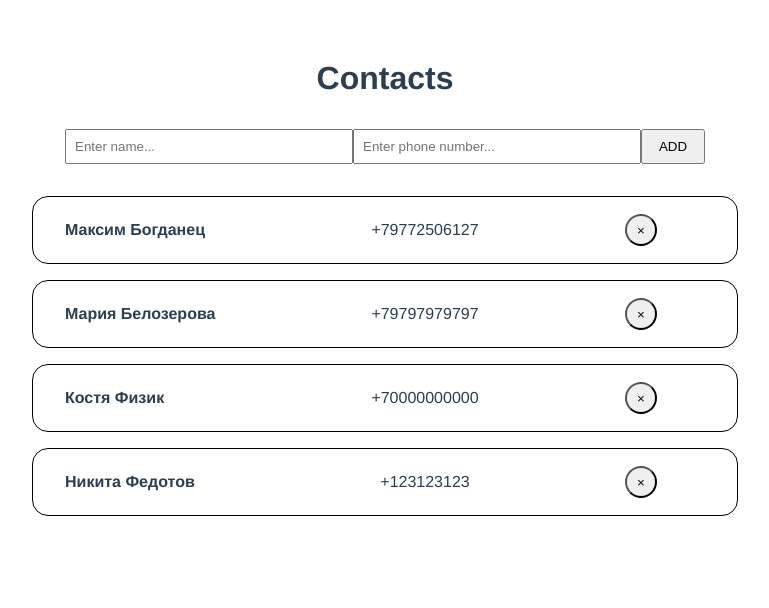
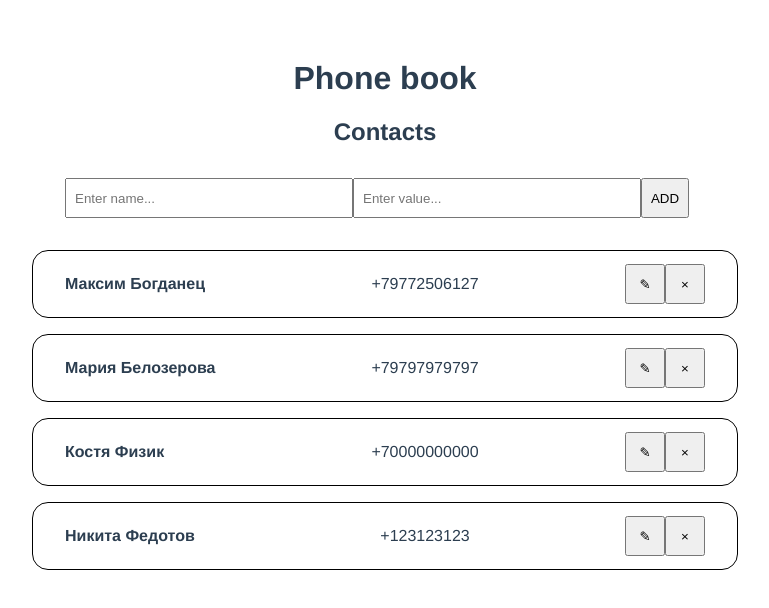
Before and after one commit to FFFFFFear1/vue-test, a Vue app: page / in a window 1280 px wide. Shown: the top 608 px of the page, without its empty margins (255-1024 px from the left). Built offline with nearby package versions, Linux system fonts and the light colour scheme.

Commit message:
new logic

```diff
--- a/src/App.vue
+++ b/src/App.vue
@@ -1,17 +1,35 @@
 <template>
   <div id="app">
-    <ContactsPage/>
+    <h1>Phone book</h1>
+    <ContactsPage v-if="item === null" @open-contact="openContact" />
+    <!-- <ContactPage v-bind:item="item" /> -->
   </div>
 </template>
 
 <script>
-import ContactsPage from "@/components/ContactsPage"
+import ContactsPage from "@/components/ContactsPage";
+import ContactPage from "@/components/ContactPage";
 export default {
-  name: 'App',
+  name: "App",
+  data() {
+    return {
+      item: null,
+    };
+  },
+  methods: {
+    openContact(item) {
+      console.log(item);
+      for (key in item) {
+        console.log(key);
+        console.log(item[key]);
+      }
+    },
+  },
   components: {
-    ContactsPage
-  }
-}
+    ContactsPage,
+    ContactPage,
+  },
+};
 </script>
 
 <style>
--- a/src/components/ContactItem.vue
+++ b/src/components/ContactItem.vue
@@ -5,7 +5,7 @@
             <p>{{item.number}}</p>
         </span>
         <div class="item-btns">
-          <!-- <button @click="print()">&#9998;</button>   -->
+          <button @click="print()">&#9998;</button>
           <button v-on:click="$emit('show-modal', item.id)">&times;</button>
         </div>
         <!-- <button @click="$emit('remove-contact', item.id)"> &times;</button>   -->
--- /dev/null
+++ b/src/components/ContactPage.vue
@@ -0,0 +1,73 @@
+<template>
+  <div>
+    <h2 class="title">Contact</h2>
+    <AddFlied @add="addField" />
+    <List
+      v-bind:items="item"
+      v-bind:type="(type = 'contact')"
+      @remove="removeField"
+    />
+    <!-- v-on:open-contact="openContact"/> -->
+  </div>
+</template>
+
+<script>
+import AddFlied from "@/components/common/AddFlied";
+import List from "@/components/common/List";
+
+export default {
+  data() {
+    return {
+      item: this.item,
+      type: "",
+    };
+  },
+  props: {
+    item: {
+      required: true,
+    },
+  },
+  methods: {
+    removeField(info) {
+      this.item = this.item.filter((i) => i.name != info.name);
+    },
+    addField(field) {
+      this.item.push({ name: field.name, value: field.value });
+    },
+  },
+  components: {
+    List,
+    AddFlied,
+  },
+};
+</script>
+
+<style scoped>
+li {
+  display: flex;
+  justify-content: space-between;
+  margin: 1rem auto;
+  width: 40rem;
+  padding: 0.5rem 2rem;
+  border: 1px solid black;
+  border-radius: 1rem;
+}
+button {
+  /* cursor: pointer;
+  width: 2rem;
+  height: 2rem;
+  margin: auto 0;
+  border-radius: 1rem; */
+}
+span {
+  width: 30rem;
+  display: grid;
+  grid-template-columns: 50% 50%;
+  text-align: center;
+}
+.item-btns {
+  width: 5rem;
+  display: flex;
+  justify-content: space-between;
+}
+</style>
--- a/src/components/ContactsPage.vue
+++ b/src/components/ContactsPage.vue
@@ -1,45 +1,75 @@
 <template>
   <div>
-    <h1 class="title">Contacts</h1>
-    <AddContact v-on:add-contact="addContact"/>
-    <ContactsList
-    v-bind:items="items"
-    v-on:remove-contact="removeContact"
-    v-on:open-contact="openContact"/>
+    <h2 class="title">Contacts</h2>
+    <AddFlied @add="addContact" />
+    <List
+      v-bind:items="items"
+      v-bind:type="(type = 'contacts')"
+      @remove="removeContact"
+      @open-contact="openContact"
+    />
   </div>
 </template>
 
 <script>
-import AddContact from "@/components/AddContact";
-import ContactsList from "@/components/ContactsList";
+import AddFlied from "@/components/common/AddFlied";
+import List from "@/components/common/List";
 export default {
   data() {
-    return{
-      items:[
-        {id: 1, name: "Максим Богданец", number: "+79772506127"},
-        {id: 2, name: "Мария Белозерова", number: "+79797979797"},
-        {id: 3, name: "Костя Физик", number: "+70000000000"},
-        {id: 4, name: "Никита Федотов", number: "+123123123"}
-      ]
-    }
+    return {
+      type: "",
+      items: [
+        { id: 1, name: "Максим Богданец", value: "+79772506127" },
+        { id: 2, name: "Мария Белозерова", value: "+79797979797" },
+        { id: 3, name: "Костя Физик", value: "+70000000000" },
+        { id: 4, name: "Никита Федотов", value: "+123123123" },
+      ],
+    };
   },
   methods: {
-    removeContact(id) {
-      this.items = this.items.filter(i => i.id != id);
+    removeContact(info) {
+      this.items = this.items.filter((i) => i.id != info.id);
     },
     addContact(contact) {
       this.items.push(contact);
     },
     openContact(item) {
-      console.log(item);
-    }
+      this.$emit("open-contact", item);
+    },
   },
   components: {
-    ContactsList, AddContact
-  }
-}
+    List,
+    AddFlied,
+  },
+};
 </script>
 
-<style scoped>
-/* .title {} */
+<style>
+li {
+  display: flex;
+  justify-content: space-between;
+  margin: 1rem auto;
+  width: 40rem;
+  padding: 0.5rem 2rem;
+  border: 1px solid black;
+  border-radius: 1rem;
+}
+button {
+  cursor: pointer;
+  width: 3rem;
+  height: 2.5rem;
+  margin: auto 0;
+  /* border-radius: 1rem; */
+}
+span {
+  width: 30rem;
+  display: grid;
+  grid-template-columns: 50% 50%;
+  text-align: center;
+}
+.item-btns {
+  width: 5rem;
+  display: flex;
+  justify-content: space-between;
+}
 </style>
--- /dev/null
+++ b/src/components/common/AddFlied.vue
@@ -0,0 +1,49 @@
+<template>
+  <form @submit.prevent="addNewField">
+    <span>
+      <input type="text" placeholder="Enter name..." v-model="name" />
+      <input type="text" placeholder="Enter value..." v-model="value" />
+      <button type="submit">ADD</button>
+    </span>
+  </form>
+</template>
+
+<script>
+export default {
+  data() {
+    return {
+      name: "",
+      value: "",
+    };
+  },
+  methods: {
+    addNewField() {
+      if (this.name.trim() && this.value.trim()) {
+        const field = {
+          id: Date.now(),
+          name: this.name,
+          value: this.value,
+        };
+        this.$emit("add", field);
+        this.name = "";
+        this.value = "";
+      }
+    },
+  },
+};
+</script>
+
+<style scoped>
+form {
+  margin: 2rem;
+}
+span {
+  margin: auto;
+  width: 40rem;
+  display: grid;
+  grid-template-columns: 45% 45% 10%;
+}
+input {
+  padding: 0.5rem;
+}
+</style>
--- /dev/null
+++ b/src/components/common/ItemList.vue
@@ -0,0 +1,36 @@
+<template>
+  <li>
+    <span>
+      <p style="text-align: left">
+        <strong>{{ item.name }}</strong>
+      </p>
+      <p>{{ item.value }}</p>
+    </span>
+    <div class="item-btns">
+      <button @click="$emit('open-contact', item)">&#9998;</button>
+      <button
+        @click="
+          $emit('show-modal', {
+            id: item.id,
+            title: 'Удалить ' + item.name + '?',
+            name: item.name,
+          })
+        "
+      >
+        &times;
+      </button>
+    </div>
+  </li>
+</template>
+
+<script>
+export default {
+  props: {
+    item: {
+      type: Object,
+      required: true,
+    },
+  },
+  methods: {},
+};
+</script>
--- /dev/null
+++ b/src/components/common/List.vue
@@ -0,0 +1,98 @@
+<template>
+  <div>
+    <ul>
+      <Itemlist
+        v-for="value in items"
+        :key="value.id"
+        v-bind:item="value"
+        @show-modal="showModal"
+        @open-contact="openContact"
+      />
+    </ul>
+
+    <div v-if="isShowing" class="modal">
+      <div class="modal-handler">
+        <h3 id="modal-title" v-html="modal_title"></h3>
+        <div class="modal-btns">
+          <button @click="removeContact()">OK</button>
+          <button @click="closeModal()">Нет</button>
+        </div>
+      </div>
+    </div>
+  </div>
+</template>
+
+<script>
+import Itemlist from "@/components/common/ItemList";
+export default {
+  data() {
+    return {
+      modal_title: "Удалить контакт?",
+      info: {},
+      isShowing: false,
+    };
+  },
+  props: {
+    items: {
+      required: true,
+    },
+    type: {
+      type: String,
+    },
+  },
+  methods: {
+    showModal(info) {
+      this.info = info;
+      this.modal_title = info.title;
+      this.isShowing = true;
+    },
+    closeModal() {
+      this.isShowing = false;
+    },
+    removeContact() {
+      this.isShowing = false;
+      this.$emit("remove", this.info);
+    },
+    openContact(item) {
+      this.$emit("open-contact", item);
+    },
+  },
+  components: {
+    Itemlist,
+  },
+};
+</script>
+
+<style scoped>
+ul {
+  list-style: none;
+  margin: 0;
+  padding: 0;
+}
+button {
+  cursor: pointer;
+  margin: auto 0;
+}
+.modal {
+  position: fixed;
+  top: 0;
+  bottom: 0;
+  right: 0;
+  left: 0;
+  background-color: rgba(116, 116, 116, 0.418);
+}
+.modal-handler {
+  width: 20rem;
+  position: relative;
+  margin: 20rem auto;
+  background-color: white;
+  border: 1px solid black;
+  padding: 2rem 1rem;
+}
+.modal-btns {
+  width: 8rem;
+  display: flex;
+  justify-content: space-between;
+  margin: auto;
+}
+</style>
```
Also changed, not shown: 1 other file (tests, documents, lock files or other folders).
